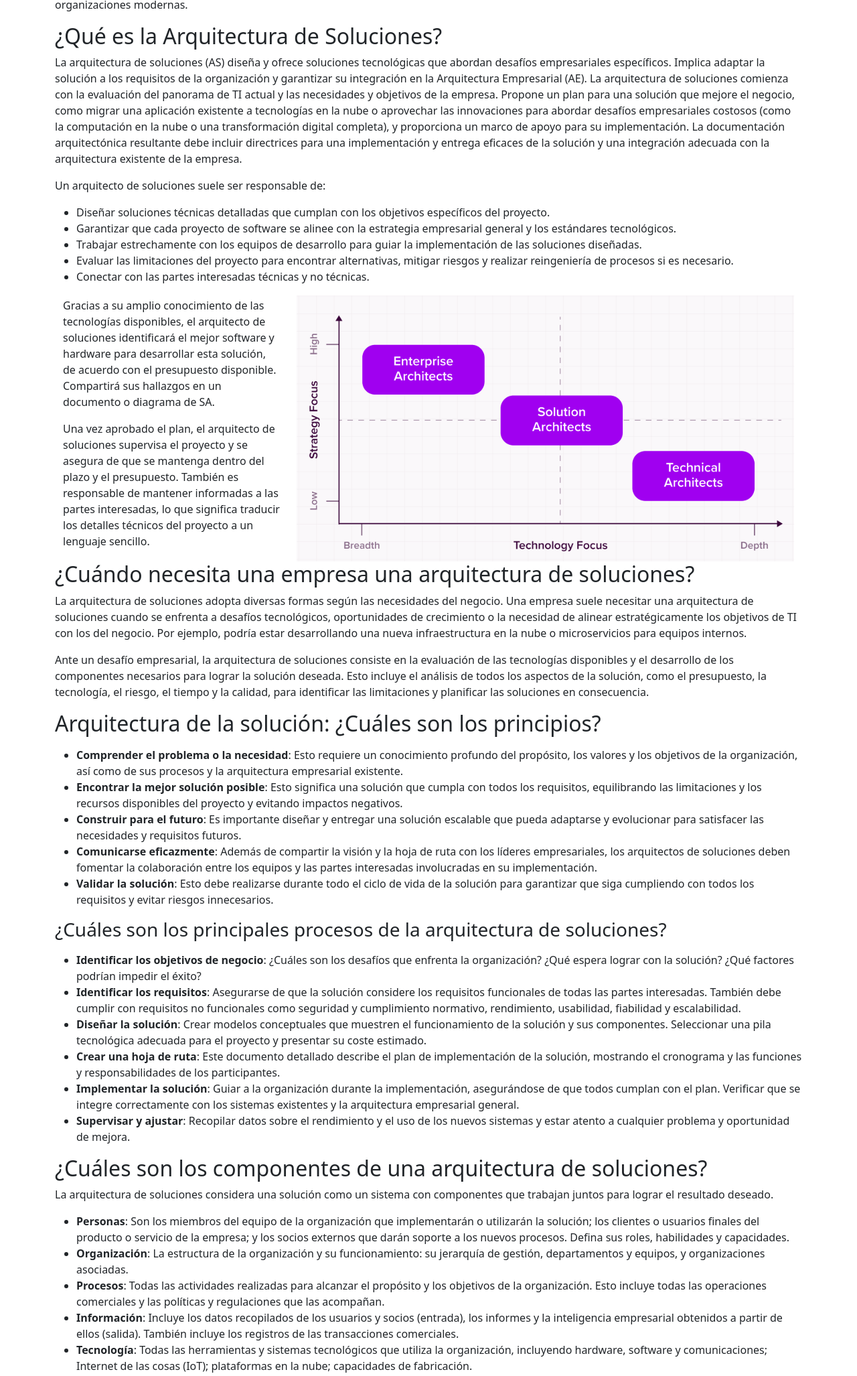
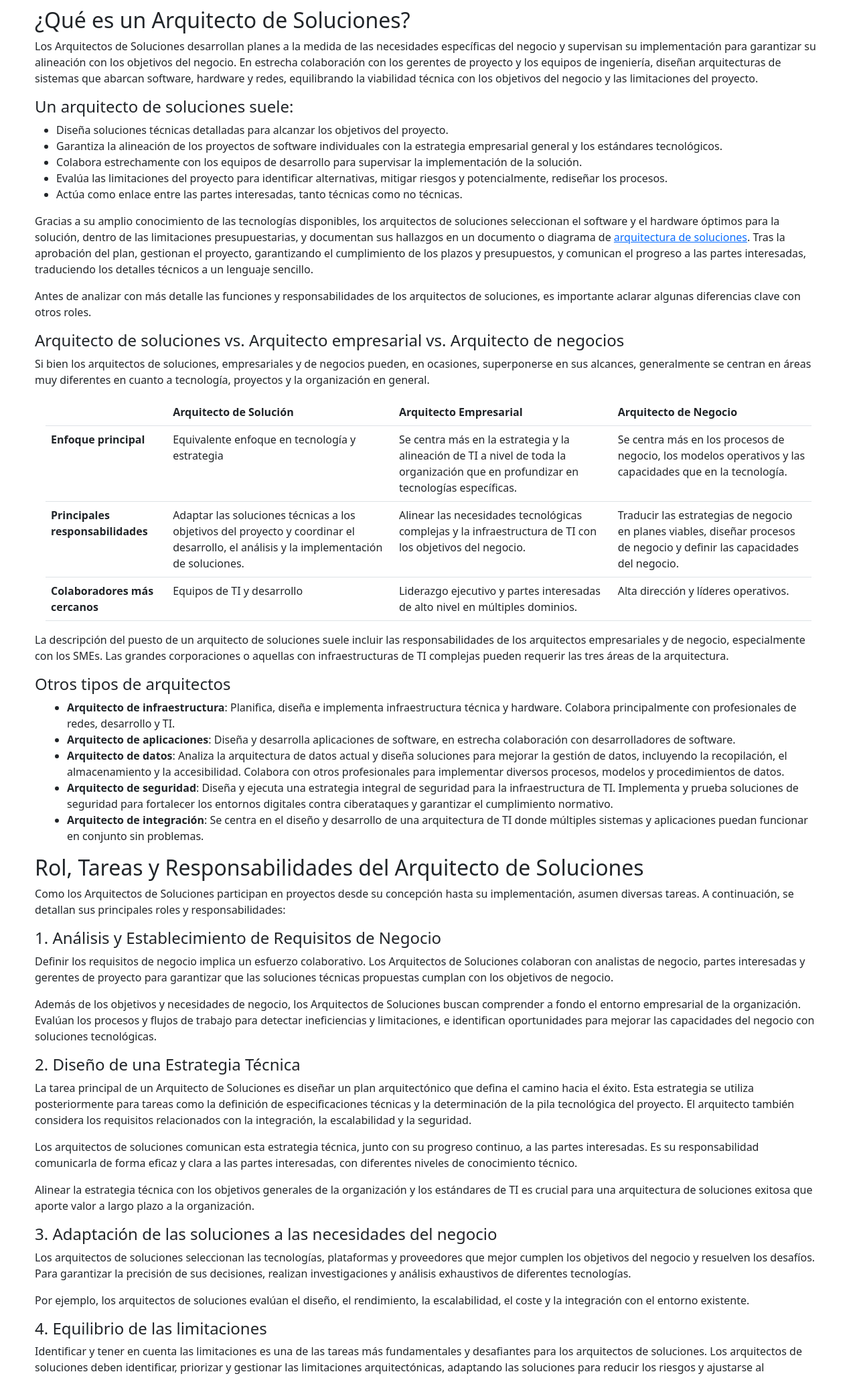
Before and after one commit to edervzz/Arquitecto-Solucion, a plain HTML site: page index.html in a window 1280 px wide. Shown: the part 205-2259 px from the top of the page at 67% size. Drawn offline with nearby package versions, Linux system fonts and the light colour scheme.

Commit message:
📝 Arquitectura y arquitecto. definiciones

```diff
--- a/index.html
+++ b/index.html
@@ -10,7 +10,7 @@
 </head>
 
 <body>
-    <div class="container-lg">
+    <div class="container-xl" style="max-width: 1199.98px;">
         <script src="https://cdn.jsdelivr.net/npm/bootstrap@5.3.0/dist/js/bootstrap.bundle.min.js"></script>
 
         <h1 class="text-center">
@@ -30,187 +30,267 @@
             modernas.
         </p>
 
-        <h2>¿Qué es la Arquitectura de Soluciones?</h2>
+        <h2>¿Qué es un Arquitecto de Soluciones?</h2>
+        <p>
+            Los Arquitectos de Soluciones desarrollan planes a la medida de las necesidades específicas del negocio y
+            supervisan su implementación para garantizar su alineación con los objetivos del negocio. En estrecha
+            colaboración con los gerentes de proyecto y los equipos de ingeniería, diseñan arquitecturas de sistemas que
+            abarcan software, hardware y redes, equilibrando la viabilidad técnica con los objetivos del negocio y las
+            limitaciones del proyecto.
+        </p>
+
+        <h4>Un arquitecto de soluciones suele:</h4>
+        <ul>
+            <li>
+                Diseña soluciones técnicas detalladas para alcanzar los objetivos del proyecto.
+            </li>
+            <li>
+                Garantiza la alineación de los proyectos de software individuales con la estrategia empresarial general
+                y los estándares tecnológicos.
+            </li>
+            <li>
+                Colabora estrechamente con los equipos de desarrollo para supervisar la implementación de la solución.
+            </li>
+            <li>
+                Evalúa las limitaciones del proyecto para identificar alternativas, mitigar riesgos y potencialmente,
+                rediseñar los procesos.
+            </li>
+            <li>
+                Actúa como enlace entre las partes interesadas, tanto técnicas como no técnicas.
+            </li>
+        </ul>
 
         <p>
-            La arquitectura de soluciones (AS) diseña y ofrece soluciones tecnológicas que abordan desafíos
-            empresariales específicos. Implica adaptar la solución a los requisitos de la organización y garantizar su
-            integración en la Arquitectura Empresarial (AE).
+            Gracias a su amplio conocimiento de las tecnologías disponibles, los arquitectos de soluciones seleccionan
+            el software y el hardware óptimos para la solución, dentro de las limitaciones presupuestarias, y documentan
+            sus hallazgos en un documento o diagrama de <a href="arquitectura.html">arquitectura de soluciones</a>. Tras la aprobación del plan,
+            gestionan el proyecto, garantizando el cumplimiento de los plazos y presupuestos, y comunican el progreso a
+            las partes interesadas, traduciendo los detalles técnicos a un lenguaje sencillo.
 
-            La arquitectura de soluciones comienza con la evaluación del panorama de TI actual y las necesidades y
-            objetivos de la empresa. Propone un plan para una solución que mejore el negocio, como migrar una aplicación
-            existente a tecnologías en la nube o aprovechar las innovaciones para abordar desafíos empresariales
-            costosos (como la computación en la nube o una transformación digital completa), y proporciona un marco de
-            apoyo para su implementación.
+        </p>
+        <p>
+            Antes de analizar con más detalle las funciones y responsabilidades de los arquitectos de soluciones, es
+            importante aclarar algunas diferencias clave con otros roles.
+        </p>
 
-            La documentación arquitectónica resultante debe incluir directrices para una implementación y entrega
-            eficaces de la solución y una integración adecuada con la arquitectura existente de la empresa.
+        <h4>Arquitecto de soluciones vs. Arquitecto empresarial vs. Arquitecto de negocios</h4>
+        <p>
+            Si bien los arquitectos de soluciones, empresariales y de negocios pueden, en ocasiones, superponerse en sus
+            alcances, generalmente se centran en áreas muy diferentes en cuanto a tecnología, proyectos y la
+            organización en
+            general.
+        </p>
+
+        <div class="px-3">
+            <table class="table table-hover">
+                <thead>
+                    <tr>
+                        <th scope="col"></th>
+                        <th scope="col">Arquitecto de Solución</th>
+                        <th scope="col">Arquitecto Empresarial</th>
+                        <th scope="col">Arquitecto de Negocio</th>
+                    </tr>
+                </thead>
+                <tbody>
+                    <tr>
+                        <th scope="row">Enfoque principal</th>
+                        <td>Equivalente enfoque en tecnología y estrategia</td>
+                        <td>Se centra más en la estrategia y la alineación de TI a nivel de toda la organización que en
+                            profundizar en tecnologías específicas.</td>
+                        <td>Se centra más en los procesos de negocio, los modelos operativos y las capacidades que en la
+                            tecnología.</td>
+                    </tr>
+                    <tr>
+                        <th scope="row">Principales responsabilidades</th>
+                        <td>Adaptar las soluciones técnicas a los objetivos del proyecto y coordinar el desarrollo, el
+                            análisis
+                            y la implementación de soluciones.</td>
+                        <td>Alinear las necesidades tecnológicas complejas y la infraestructura de TI con los objetivos
+                            del
+                            negocio.</td>
+                        <td>Traducir las estrategias de negocio en planes viables, diseñar procesos de negocio y definir
+                            las
+                            capacidades del negocio.</td>
+                    </tr>
+                    <tr>
+                        <th scope="row">Colaboradores más cercanos</th>
+                        <td>Equipos de TI y desarrollo</td>
+                        <td>Liderazgo ejecutivo y partes interesadas de alto nivel en múltiples dominios.</td>
+                        <td>Alta dirección y líderes operativos.</td>
+                    </tr>
+                </tbody>
+            </table>
+        </div>
+
+        <p>
+            La descripción del puesto de un arquitecto de soluciones suele incluir las responsabilidades de los
+            arquitectos empresariales y de negocio, especialmente con los SMEs. Las grandes corporaciones o aquellas con
+            infraestructuras de TI complejas pueden requerir las tres áreas de la arquitectura.
+        </p>
+
+        <h4>Otros tipos de arquitectos</h4>
+        <div class="px-3">
+            <ul>
+                <li>
+                    <b>Arquitecto de infraestructura</b>: Planifica, diseña e implementa infraestructura técnica y
+                    hardware.
+                    Colabora principalmente con profesionales de redes, desarrollo y TI.
+                </li>
+                <li>
+                    <b>Arquitecto de aplicaciones</b>: Diseña y desarrolla aplicaciones de software, en estrecha
+                    colaboración
+                    con desarrolladores de software.
+                </li>
+                <li>
+                    <b>Arquitecto de datos</b>: Analiza la arquitectura de datos actual y diseña soluciones para mejorar
+                    la
+                    gestión de datos, incluyendo la recopilación, el almacenamiento y la accesibilidad. Colabora con
+                    otros profesionales para implementar diversos procesos, modelos y procedimientos de datos.
+                </li>
+                <li>
+                    <b>Arquitecto de seguridad</b>: Diseña y ejecuta una estrategia integral de seguridad para la
+                    infraestructura de TI. Implementa y prueba soluciones de seguridad para fortalecer los entornos
+                    digitales contra ciberataques y garantizar el cumplimiento normativo.
+                </li>
+                <li>
+                    <b>Arquitecto de integración</b>: Se centra en el diseño y desarrollo de una arquitectura de TI
+                    donde
+                    múltiples sistemas y aplicaciones puedan funcionar en conjunto sin problemas.
+                </li>
+            </ul>
+        </div>
+
+        <h2>Rol, Tareas y Responsabilidades del Arquitecto de Soluciones</h2>
+        <p>
+            Como los Arquitectos de Soluciones participan en proyectos desde su concepción hasta su implementación,
+            asumen diversas tareas. A continuación, se detallan sus principales roles y responsabilidades:
+        </p>
+
+        <h4>1. Análisis y Establecimiento de Requisitos de Negocio</h4>
+
+        <p>
+
+            Definir los requisitos de negocio implica un esfuerzo colaborativo. Los Arquitectos de Soluciones colaboran
+            con analistas de negocio, partes interesadas y gerentes de proyecto para garantizar que las soluciones
+            técnicas propuestas cumplan con los objetivos de negocio.
         </p>
 
         <p>
-            Un arquitecto de soluciones suele ser responsable de:
+
+            Además de los objetivos y necesidades de negocio, los Arquitectos de Soluciones buscan comprender a fondo el
+            entorno empresarial de la organización. Evalúan los procesos y flujos de trabajo para detectar ineficiencias
+            y limitaciones, e identifican oportunidades para mejorar las capacidades del negocio con soluciones
+            tecnológicas.
+        </p>
+
+        <h4>2. Diseño de una Estrategia Técnica</h4>
+
+        <p>
+
+            La tarea principal de un Arquitecto de Soluciones es diseñar un plan arquitectónico que defina el camino
+            hacia el éxito. Esta estrategia se utiliza posteriormente para tareas como la definición de especificaciones
+            técnicas y la determinación de la pila tecnológica del proyecto. El arquitecto también considera los
+            requisitos relacionados con la integración, la escalabilidad y la seguridad.
+        </p>
+        <p>
+
+            Los arquitectos de soluciones comunican esta estrategia técnica, junto con su progreso continuo, a las
+            partes interesadas. Es su responsabilidad comunicarla de forma eficaz y clara a las partes interesadas, con
+            diferentes niveles de conocimiento técnico.
+
+        </p>
+        <p>
+
+            Alinear la estrategia técnica con los objetivos generales de la organización y los estándares de TI es
+            crucial para una arquitectura de soluciones exitosa que aporte valor a largo plazo a la organización.
+        </p>
+
+
+        <h4>3. Adaptación de las soluciones a las necesidades del negocio</h4>
+        <p>
+
+            Los arquitectos de soluciones seleccionan las tecnologías, plataformas y proveedores que mejor cumplen los
+            objetivos del negocio y resuelven los desafíos. Para garantizar la precisión de sus decisiones, realizan
+            investigaciones y análisis exhaustivos de diferentes tecnologías.
+        </p>
+        <p>
+
+            Por ejemplo, los arquitectos de soluciones evalúan el diseño, el rendimiento, la escalabilidad, el coste y
+            la
+            integración con el entorno existente.
+        </p>
+
+        <h4>4. Equilibrio de las limitaciones</h4>
+        <p>
+
+            Identificar y tener en cuenta las limitaciones es una de las tareas más fundamentales y desafiantes para los
+            arquitectos de soluciones. Los arquitectos de soluciones deben identificar, priorizar y gestionar las
+            limitaciones arquitectónicas, adaptando las soluciones para reducir los riesgos y ajustarse al presupuesto.
+        </p>
+        <p>
+            Las limitaciones más comunes que gestionan los arquitectos de soluciones incluyen:
+        </p>
+        <p>
         <ul>
-            <li>Diseñar soluciones técnicas detalladas que cumplan con los objetivos específicos del proyecto.</li>
-
-            <li>Garantizar que cada proyecto de software se alinee con la estrategia empresarial general y los
-                estándares
-                tecnológicos.</li>
-
-            <li>Trabajar estrechamente con los equipos de desarrollo para guiar la implementación de las soluciones
-                diseñadas.</li>
-
-            <li>Evaluar las limitaciones del proyecto para encontrar alternativas, mitigar riesgos y realizar
-                reingeniería
-                de procesos si es necesario.</li>
-
-            <li>Conectar con las partes interesadas técnicas y no técnicas.</li>
+            <li>
+                Coste
+            </li>
+            <li>
+                Falta de recursos
+            </li>
+            <li>
+                Alcance
+            </li>
+            <li>
+                Tiempo de comercialización
+            </li>
+            <li>
+                Cumplimiento
+            </li>
+            <li>
+                Calidad
+            </li>
+            <li>
+                Tecnologías
+            </li>
         </ul>
         </p>
 
-        <div class="container">
-            <div class="row align-items-center">
-                <div class="col">
-                    <p>
+        <h4>5. Creación de Documentación Técnica</h4>
+        <p>
 
-                        Gracias a su amplio conocimiento de las tecnologías disponibles, el arquitecto de soluciones
-                        identificará el
-                        mejor software y hardware para desarrollar esta solución, de acuerdo con el presupuesto
-                        disponible.
-                        Compartirá sus hallazgos en un documento o diagrama de SA.
-                    </p>
-                    <p>
+            La documentación técnica detallada sirve de guía para los equipos de desarrollo, quienes se basan en los
+            diagramas, modelos y especificaciones del arquitecto para construir la solución propuesta. La documentación
+            también se utiliza para comunicar estrategias técnicas a las partes interesadas. Por lo tanto, los
+            Arquitectos de Soluciones deben crear documentación técnica compleja que detalle la solución en detalle.
+        </p>
 
+        <h4>6. Gestión y Colaboración con Equipos de Desarrollo de Software</h4>
+        <p>
 
-                        Una vez aprobado el plan, el arquitecto de soluciones supervisa el proyecto y se asegura de que
-                        se
-                        mantenga
-                        dentro del plazo y el presupuesto. También es responsable de mantener informadas a las partes
-                        interesadas,
-                        lo que significa traducir los detalles técnicos del proyecto a un lenguaje sencillo.
-                    </p>
-                </div>
-                <div class="col">
-                    <img src="assets/architects.png" />
-                </div>
-            </div>
-        </div>
-
-        <h2>¿Cuándo necesita una empresa una arquitectura de soluciones?</h2>
-
-        <p>
-            La arquitectura de soluciones adopta diversas formas según las necesidades del negocio. Una empresa suele
-            necesitar una arquitectura de soluciones cuando se enfrenta a desafíos tecnológicos, oportunidades de
-            crecimiento o la necesidad de alinear estratégicamente los objetivos de TI con los del negocio. Por ejemplo,
-            podría estar desarrollando una nueva infraestructura en la nube o microservicios para equipos internos.
+            Aunque no asumen el rol completo de Gerente de Proyecto, los Arquitectos de Soluciones sí asumen una
+            posición de liderazgo durante el proceso de desarrollo. Guían la dirección técnica del proyecto y mantienen
+            los estándares de calidad técnica. Esto implica supervisar y apoyar el desarrollo, y trabajar en estrecha
+            colaboración con los equipos de desarrollo para verificar que sigan el diseño original y cumplan con las
+            especificaciones.
         </p>
         <p>
 
-            Ante un desafío empresarial, la arquitectura de soluciones consiste en la evaluación de las tecnologías
-            disponibles y el desarrollo de los componentes necesarios para lograr la solución deseada. Esto incluye el
-            análisis de todos los aspectos de la solución, como el presupuesto, la tecnología, el riesgo, el tiempo y la
-            calidad, para identificar las limitaciones y planificar las soluciones en consecuencia.
+            Los Arquitectos de Soluciones colaboran con los desarrolladores para solucionar problemas técnicos,
+            garantizando el cumplimiento de atributos de calidad como escalabilidad, rendimiento, usabilidad y
+            seguridad.
         </p>
+        <p>
 
-        <h2>Arquitectura de la solución: ¿Cuáles son los principios?</h2>
-
-        <p>
-        <ul>
-            <li><b>Comprender el problema o la necesidad</b>: Esto requiere un conocimiento profundo del propósito, los
-                valores
-                y los objetivos de la organización, así como de sus procesos y la arquitectura empresarial existente.
-            </li>
-            <li><b>Encontrar la mejor solución posible</b>: Esto significa una solución que cumpla con todos los
-                requisitos,
-                equilibrando las limitaciones y los recursos disponibles del proyecto y evitando impactos negativos.
-            </li>
-            <li><b>Construir para el futuro</b>: Es importante diseñar y entregar una solución escalable que pueda
-                adaptarse y
-                evolucionar para satisfacer las necesidades y requisitos futuros.</li>
-            <li><b>Comunicarse eficazmente</b>: Además de compartir la visión y la hoja de ruta con los líderes
-                empresariales,
-                los arquitectos de soluciones deben fomentar la colaboración entre los equipos y las partes interesadas
-                involucradas en su implementación.</li>
-            <li><b>Validar la solución</b>: Esto debe realizarse durante todo el ciclo de vida de la solución para
-                garantizar
-                que siga cumpliendo con todos los requisitos y evitar riesgos innecesarios.</li>
-        </ul>
+            Desarrollar canales de comunicación sólidos entre los equipos de arquitectura y desarrollo es esencial para
+            garantizar la alineación con la visión arquitectónica.
         </p>
 
 
-        <h3>¿Cuáles son los principales procesos de la arquitectura de soluciones?</h3>
-
-        <p>
-        <ul>
-            <li>
-                <b>Identificar los objetivos de negocio</b>: ¿Cuáles son los desafíos que enfrenta la organización? ¿Qué
-                espera lograr con la solución? ¿Qué factores podrían impedir el éxito?
-            </li>
-            <li>
-                <b>Identificar los requisitos</b>: Asegurarse de que la solución considere los requisitos funcionales de
-                todas las partes interesadas. También debe cumplir con requisitos no funcionales como seguridad y
-                cumplimiento normativo, rendimiento, usabilidad, fiabilidad y escalabilidad.
-            </li>
-            <li>
-                <b>Diseñar la solución</b>: Crear modelos conceptuales que muestren el funcionamiento de la solución y
-                sus componentes. Seleccionar una pila tecnológica adecuada para el proyecto y presentar su coste
-                estimado.
-            </li>
-            <li>
-                <b>Crear una hoja de ruta</b>: Este documento detallado describe el plan de implementación de la
-                solución, mostrando el cronograma y las funciones y responsabilidades de los participantes.
-            </li>
-            <li>
-                <b>Implementar la solución</b>: Guiar a la organización durante la implementación, asegurándose de que
-                todos cumplan con el plan. Verificar que se integre correctamente con los sistemas existentes y la
-                arquitectura empresarial general.
-            </li>
-            <li>
-                <b>Supervisar y ajustar</b>: Recopilar datos sobre el rendimiento y el uso de los nuevos sistemas y
-                estar atento a cualquier problema y oportunidad de mejora.
-            </li>
-        </ul>
-
-        </p>
-
-        <h2>¿Cuáles son los componentes de una arquitectura de soluciones?</h2>
-
-        <p>
-            La arquitectura de soluciones considera una solución como un sistema con componentes que trabajan juntos
-            para lograr el resultado deseado.
-
-        <ul>
-            <li>
-                <b>Personas</b>: Son los miembros del equipo de la organización que implementarán o utilizarán la solución; los
-                clientes o usuarios finales del producto o servicio de la empresa; y los socios externos que darán
-                soporte a los nuevos procesos. Defina sus roles, habilidades y capacidades.
-            </li>
-            <li>
-                <b>Organización</b>: La estructura de la organización y su funcionamiento: su jerarquía de gestión,
-                departamentos y equipos, y organizaciones asociadas.
-            </li>
-            <li>
-                <b>Procesos</b>: Todas las actividades realizadas para alcanzar el propósito y los objetivos de la
-                organización. Esto incluye todas las operaciones comerciales y las políticas y regulaciones que las
-                acompañan.
-            </li>
-            <li>
-                <b>Información</b>: Incluye los datos recopilados de los usuarios y socios (entrada), los informes y la
-                inteligencia empresarial obtenidos a partir de ellos (salida). También incluye los registros de las
-                transacciones comerciales.
-            </li>
-            <li>
-                <b>Tecnología</b>: Todas las herramientas y sistemas tecnológicos que utiliza la organización, incluyendo
-                hardware, software y comunicaciones; Internet de las cosas (IoT); plataformas en la nube; capacidades de
-                fabricación.
-            </li>
-        </ul>
+    </div>
 
 
 
-
-
-        </p>
-    </div>
 </body>
 
 </html>
```
Also changed, not shown: arquitectura.html (added, +212 -0 lines).
